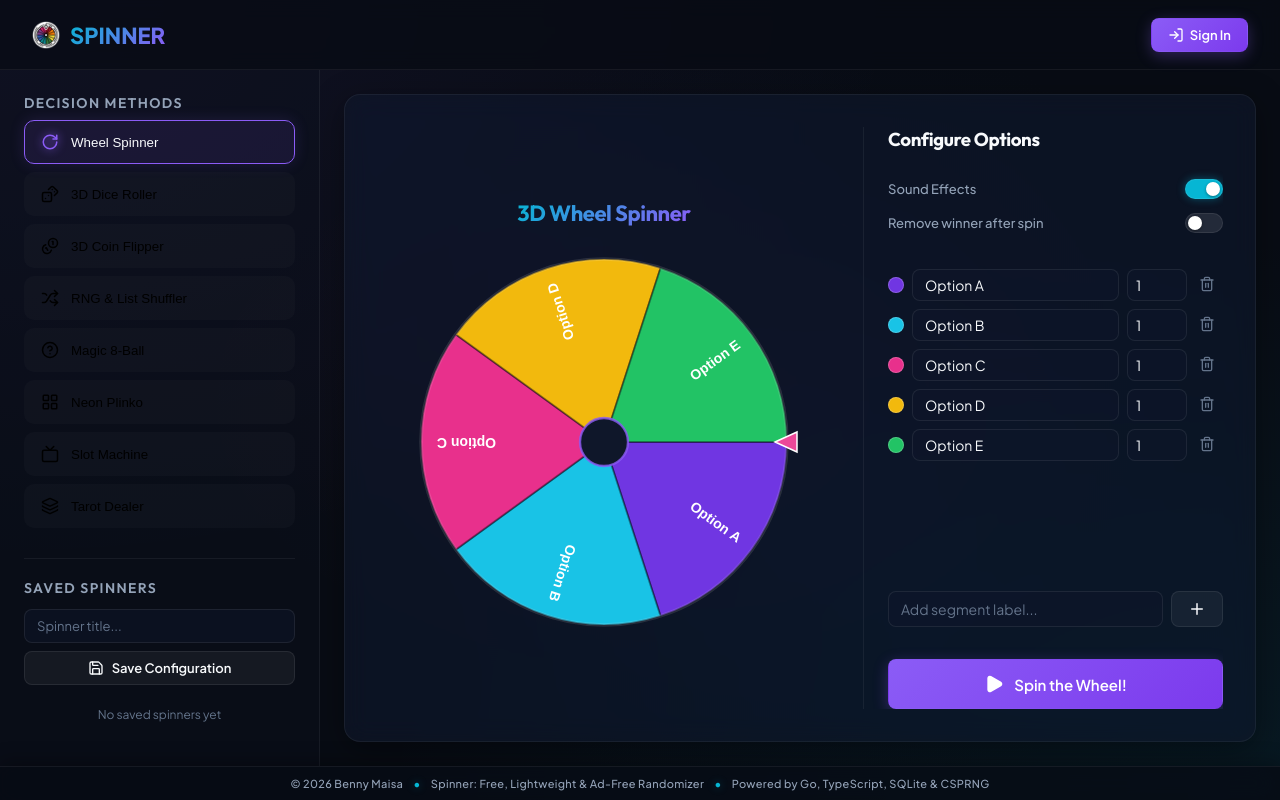
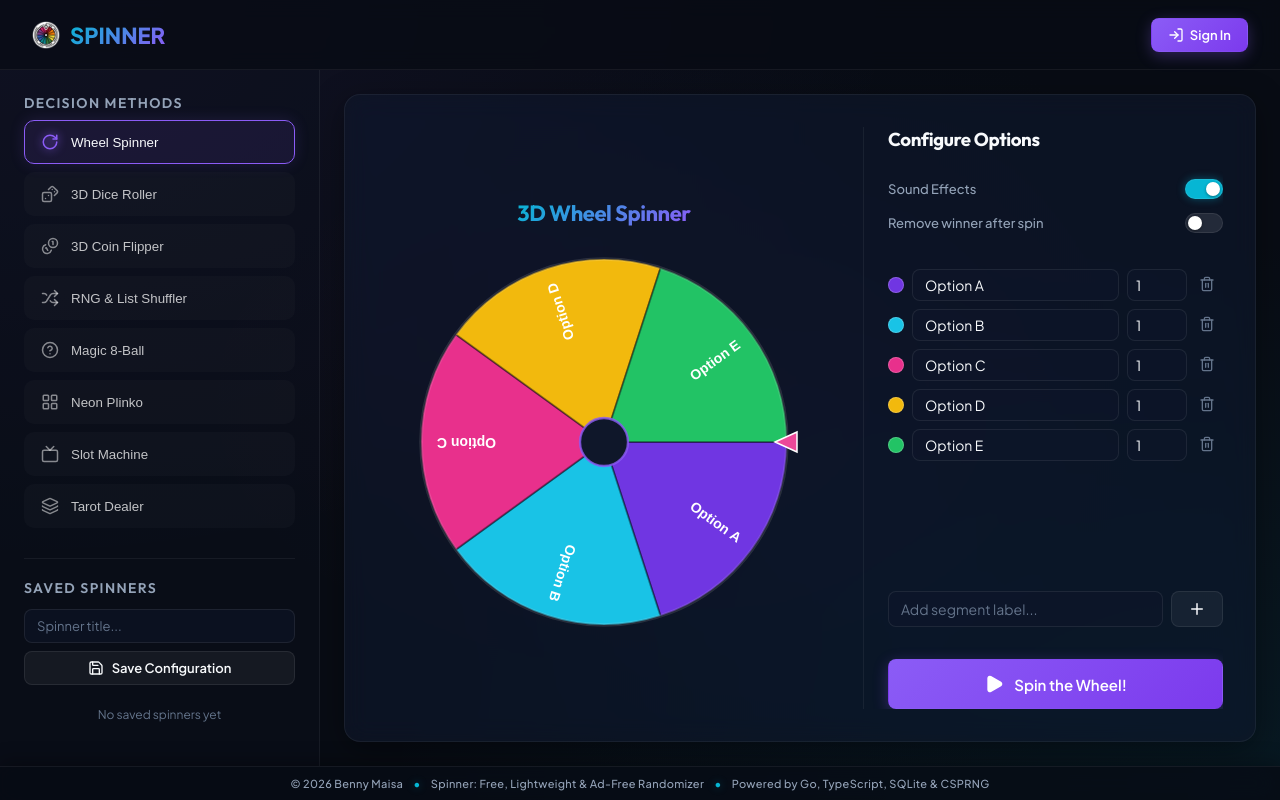
Before and after one commit to alexmaisa/spinner, a React (Vite) app in the folder frontend/: page / in a window 1280 px wide. Built offline with nearby package versions, Linux system fonts and the light colour scheme.

Commit message:
style(frontend): improve readability of inactive sidebar method items

```diff
--- a/frontend/src/App.css
+++ b/frontend/src/App.css
@@ -90,11 +90,23 @@
   background: rgba(255, 255, 255, 0.02);
   border: 1px solid transparent;
   transition: var(--transition-smooth);
+  color: rgba(255, 255, 255, 0.75);
+  font-weight: 500;
+}
+
+.method-item svg {
+  color: rgba(255, 255, 255, 0.5);
+  transition: var(--transition-smooth);
 }
 
 .method-item:hover {
   background: rgba(255, 255, 255, 0.05);
   border-color: rgba(255, 255, 255, 0.05);
+  color: var(--text-primary);
+}
+
+.method-item:hover svg {
+  color: var(--text-primary);
 }
 
 .method-item.active {
```
